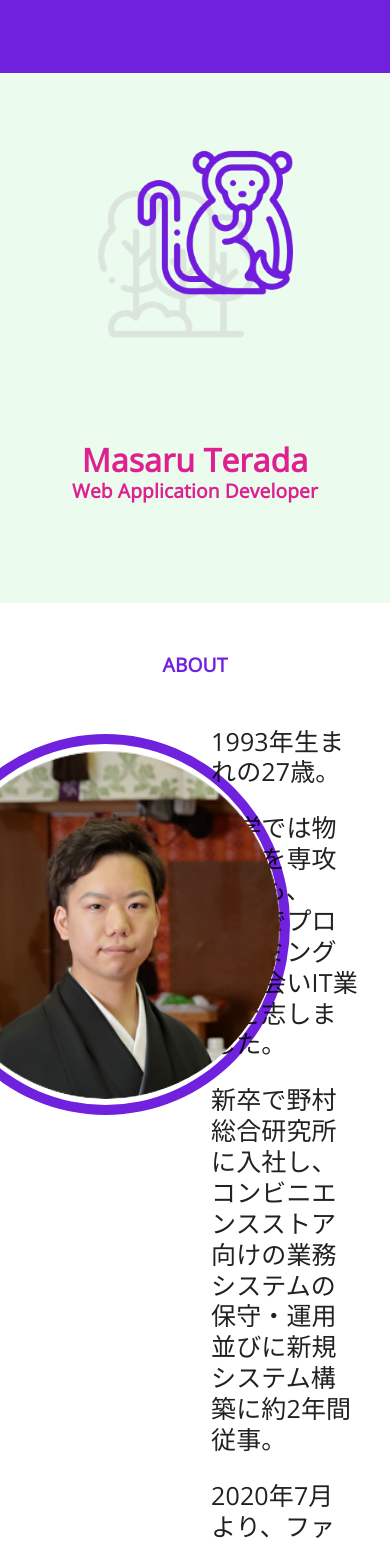
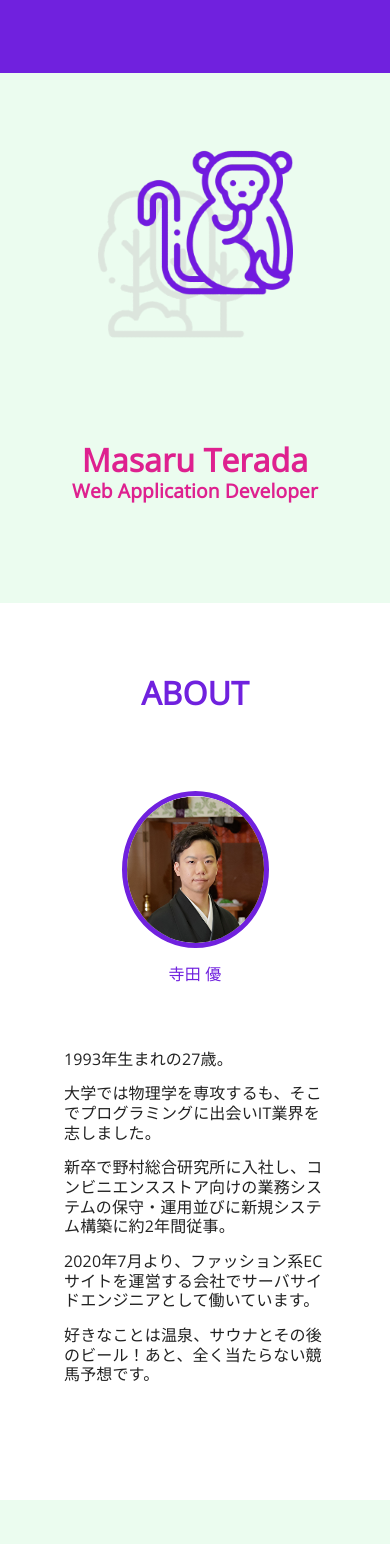
Before and after one commit to mterada1228/portfolio, a React (Create React App) app: page / in a window 390 px wide. Shown: the top 1544 px of the page. Built offline with nearby package versions, Linux system fonts and the light colour scheme.

Commit message:
About をレスポンシブに調整

```diff
--- a/src/components/modules/Theme.tsx
+++ b/src/components/modules/Theme.tsx
@@ -50,11 +50,13 @@ const Theme = createTheme({
       fontSize: "30px",
     },
     h4: {
-      fontSize: "25px",
+      fontSize: "1.5rem",
+      [`@media screen and (max-width: ${breakpoints.values.sm}px)`]: {
+        fontSize: "1rem",
+      },
     },
     h5: {
-      fontFamily: "Open Sans",
-      fontSize: "20px",
+      fontSize: "1rem",
     },
   },
 });
--- a/src/components/pages/About.tsx
+++ b/src/components/pages/About.tsx
@@ -1,6 +1,7 @@
 import { Avatar, Box, Container, Grid, Theme, Typography } from "@mui/material";
 import { FC } from "react";
 import { createStyles, makeStyles } from "@mui/styles";
+import useSize from "../hooks/useSize";
 import myProfileImage from "../../images/profile_icon.png";
 
 const useStyle = makeStyles((theme: Theme) =>
@@ -8,14 +9,18 @@ const useStyle = makeStyles((theme: Theme) =>
     root: {
       backgroundColor: theme.palette.common.white,
       textAlign: "center",
+      height: "25%",
     },
     title: {
-      paddingTop: 50,
-      marginBottom: 50,
-      display: "flex",
+      paddingTop: "5%",
+      paddingBottom: "5%",
+      [theme.breakpoints.down("md")]: {
+        paddingTop: "20%",
+        paddingBottom: "20%",
       },
-    text: {
-      marginBottom: 25,
+    },
+    imageContainer: {
+      marginBottom: "20%",
     },
     image: {
       justifyContent: "flex-end",
@@ -23,27 +28,115 @@ const useStyle = makeStyles((theme: Theme) =>
     textGrid: {
       textAlign: "left",
       justifyContent: "flex-start",
+      paddingRight: "10%",
+      paddingBottom: "5%",
+      [theme.breakpoints.down("md")]: {
+        paddingBottom: "20%",
+      },
+    },
+    text: {
+      marginBottom: "5%",
+    },
+    h1: {
+      color: theme.palette.text.primary,
     },
     h2: {
       color: theme.palette.text.primary,
     },
     h4: {
-      fontFamily: "Kosugi Maru",
+      color: theme.palette.text.primary,
+      paddingTop: "3%",
     },
   })
 );
 
 const About: FC = () => {
   const classes = useStyle();
+  const { isMobileSize } = useSize();
+  const selfIntroduction = () => {
+    return (
+      <>
+        <Container className={classes.text}>
+          <Typography variant="h4">1993年生まれの27歳。</Typography>
+        </Container>
+        <Container className={classes.text}>
+          <Typography variant="h4">
+            大学では物理学を専攻するも、そこでプログラミングに出会いIT業界を志しました。
+          </Typography>
+        </Container>
+        <Container className={classes.text}>
+          <Typography variant="h4">
+            新卒で野村総合研究所に入社し、コンビニエンスストア向けの業務システムの保守・運用並びに新規システム構築に約2年間従事。
+          </Typography>
+        </Container>
+        <Container className={classes.text}>
+          <Typography variant="h4">
+            2020年7月より、ファッション系ECサイトを運営する会社でサーバサイドエンジニアとして働いています。
+          </Typography>
+        </Container>
+        <Container>
+          <Typography variant="h4">
+            好きなことは温泉、サウナとその後のビール！あと、全く当たらない競馬予想です。
+          </Typography>
+        </Container>
+      </>
+    );
+  };
 
   return (
     <>
       <Container id="about" className={classes.root} maxWidth={false}>
         <Container className={classes.title}>
-          <Typography variant="h2" className={classes.h2}>
+          <Typography variant="h1" className={classes.h1}>
             ABOUT
           </Typography>
         </Container>
+        {isMobileSize ? (
+          <Container>
+            <Container className={classes.imageContainer}>
+              <Box
+                sx={{
+                  display: "flex",
+                  justifyContent: "center",
+                }}
+              >
+                <Box
+                  sx={{
+                    borderRadius: "50%",
+                    m: 1,
+                    border: 5,
+                    display: "flex",
+                    alignItems: "center",
+                    justifyContent: "center",
+                    borderColor: "text.primary",
+                    width: "50%",
+                    paddingTop: "50%",
+                    position: "relative",
+                  }}
+                >
+                  <Avatar
+                    src={myProfileImage}
+                    sx={{
+                      top: 0,
+                      right: 0,
+                      bottom: 0,
+                      left: 0,
+                      width: "100%",
+                      height: "100%",
+                      position: "absolute",
+                    }}
+                  ></Avatar>
+                </Box>
+              </Box>
+              <Typography variant="h4" className={classes.h4}>
+                寺田 優
+              </Typography>
+            </Container>
+            <Container className={classes.textGrid}>
+              {selfIntroduction()}
+            </Container>
+          </Container>
+        ) : (
           <Grid container>
             <Grid item xs={6}>
               <Box
@@ -57,60 +150,38 @@ const About: FC = () => {
                     borderRadius: "50%",
                     m: 1,
                     border: 10,
-                  width: 381,
-                  height: 381,
                     display: "flex",
                     alignItems: "center",
                     justifyContent: "center",
                     borderColor: "text.primary",
+                    width: "50%",
+                    paddingTop: "50%",
+                    position: "relative",
                   }}
                 >
                   <Avatar
                     src={myProfileImage}
-                  sx={{ width: 349, height: 349 }}
+                    sx={{
+                      top: 0,
+                      right: 0,
+                      bottom: 0,
+                      left: 0,
+                      width: "100%",
+                      height: "100%",
+                      position: "absolute",
+                    }}
                   ></Avatar>
                 </Box>
               </Box>
+              <Typography variant="h4" className={classes.h4}>
+                寺田 優
+              </Typography>
             </Grid>
             <Grid item xs={6} className={classes.textGrid}>
-            <Container className={classes.text}>
-              <Typography variant="h4">1993年生まれの27歳。</Typography>
-            </Container>
-            <Container className={classes.text}>
-              <Typography variant="h4">大学では物理学を専攻するも、</Typography>
-              <Typography variant="h4">
-                そこでプログラミングに出会いIT業界を志しました。
-              </Typography>
-            </Container>
-            <Container className={classes.text}>
-              <Typography variant="h4">
-                新卒で野村総合研究所に入社し、
-              </Typography>
-              <Typography variant="h4">
-                コンビニエンスストア向けの業務システムの
-              </Typography>
-              <Typography variant="h4">
-                保守・運用並びに新規システム構築に約2年間従事。
-              </Typography>
-            </Container>
-            <Container className={classes.text}>
-              <Typography variant="h4">
-                2020年7月より、ファッション系ECサイトを運営する会社で
-              </Typography>
-              <Typography variant="h4">
-                サーバサイドエンジニアとして働いています。
-              </Typography>
-            </Container>
-            <Container className={classes.text}>
-              <Typography variant="h4">
-                好きなことは温泉、サウナとその後のビール！
-              </Typography>
-              <Typography variant="h4">
-                あと、全く当たらない競馬予想です。
-              </Typography>
-            </Container>
+              {selfIntroduction()}
             </Grid>
           </Grid>
+        )}
       </Container>
     </>
   );
```
Lines whose indentation alone changed are shown as unchanged.
